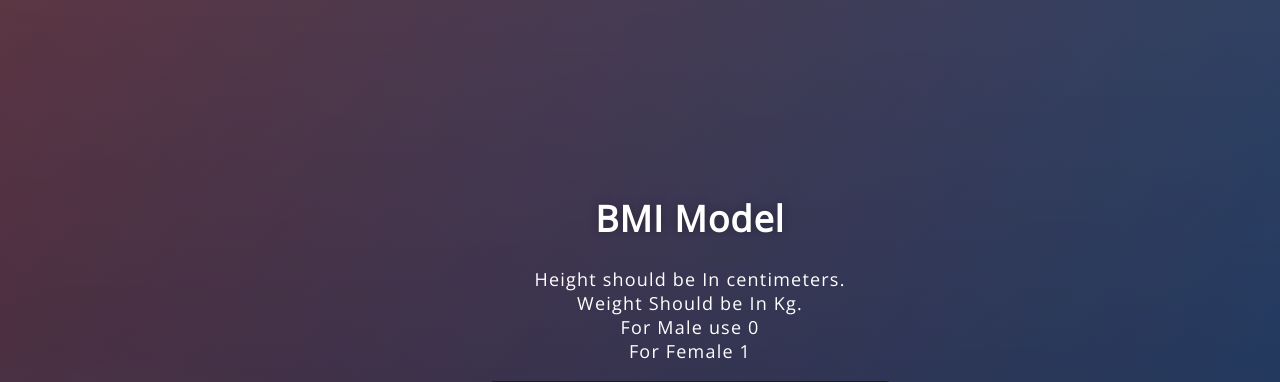
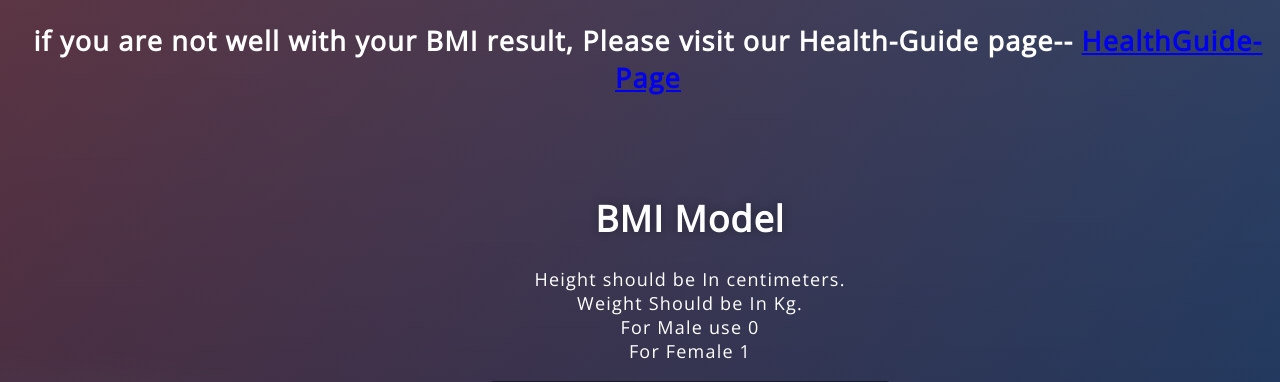
Before and after one commit to Dk113/BMI_Predictor, a Flask app: page / in a window 1280 px wide. Shown: the top 382 px of the page. Run offline with Flask 2, Linux system fonts and the light colour scheme; parts of the project's set-up code (start-up, migrations or seed data) failed here and were passed over.

Commit message:
Add files via upload

```diff
--- a/templates/index.html
+++ b/templates/index.html
@@ -36,7 +36,7 @@
    {{ prediction_text }}
 
  </div>
-
+ <div class="head-HG"><h2>if you are not well with your BMI result, Please visit our Health-Guide page-- <a href="https://www.onlymyhealth.com/how-to-gain-weight-in-days-1326451658" class="nav__link">HealthGuide-Page</a></h2></div>
 
 </body>
 </html>
```
